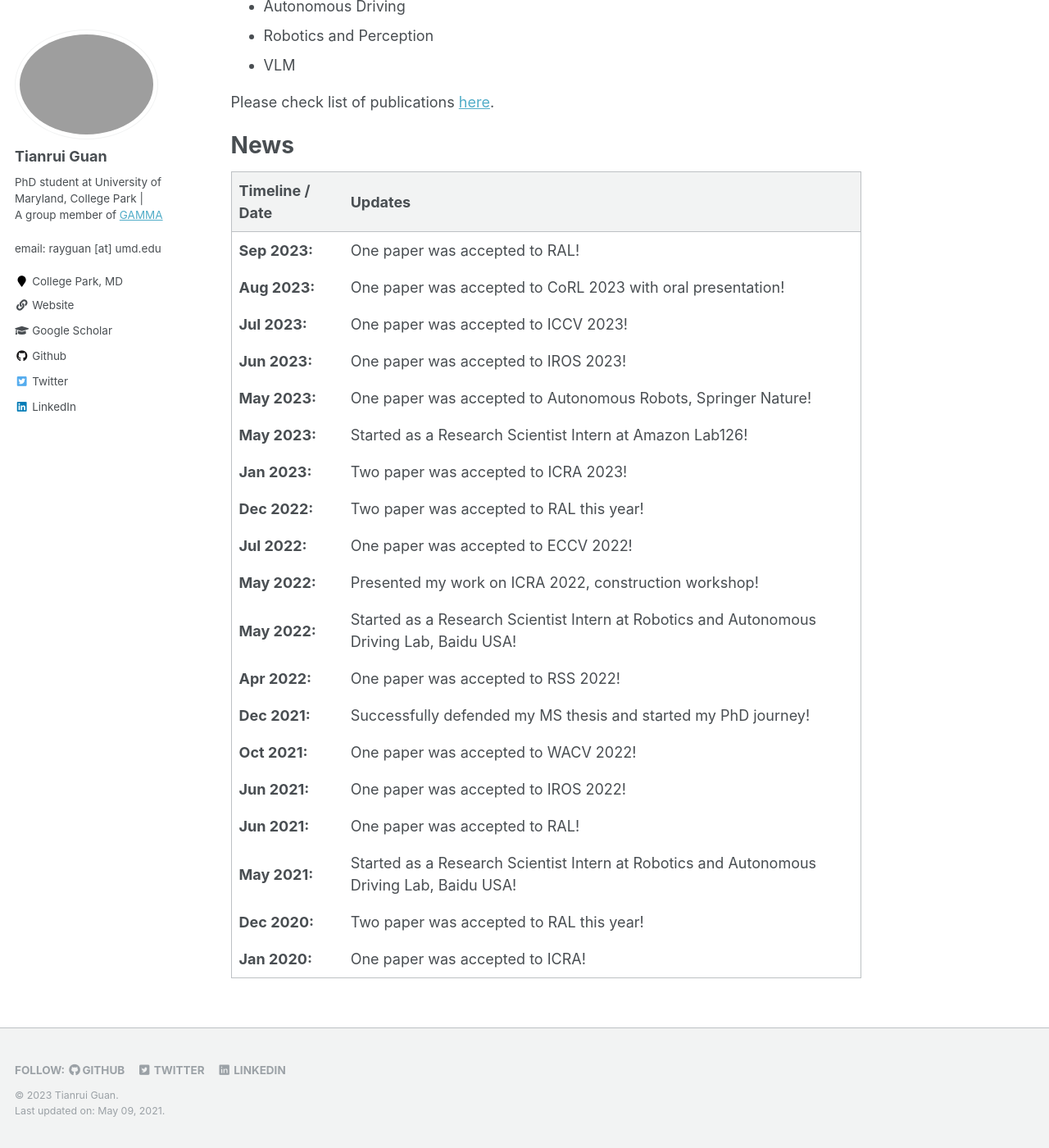
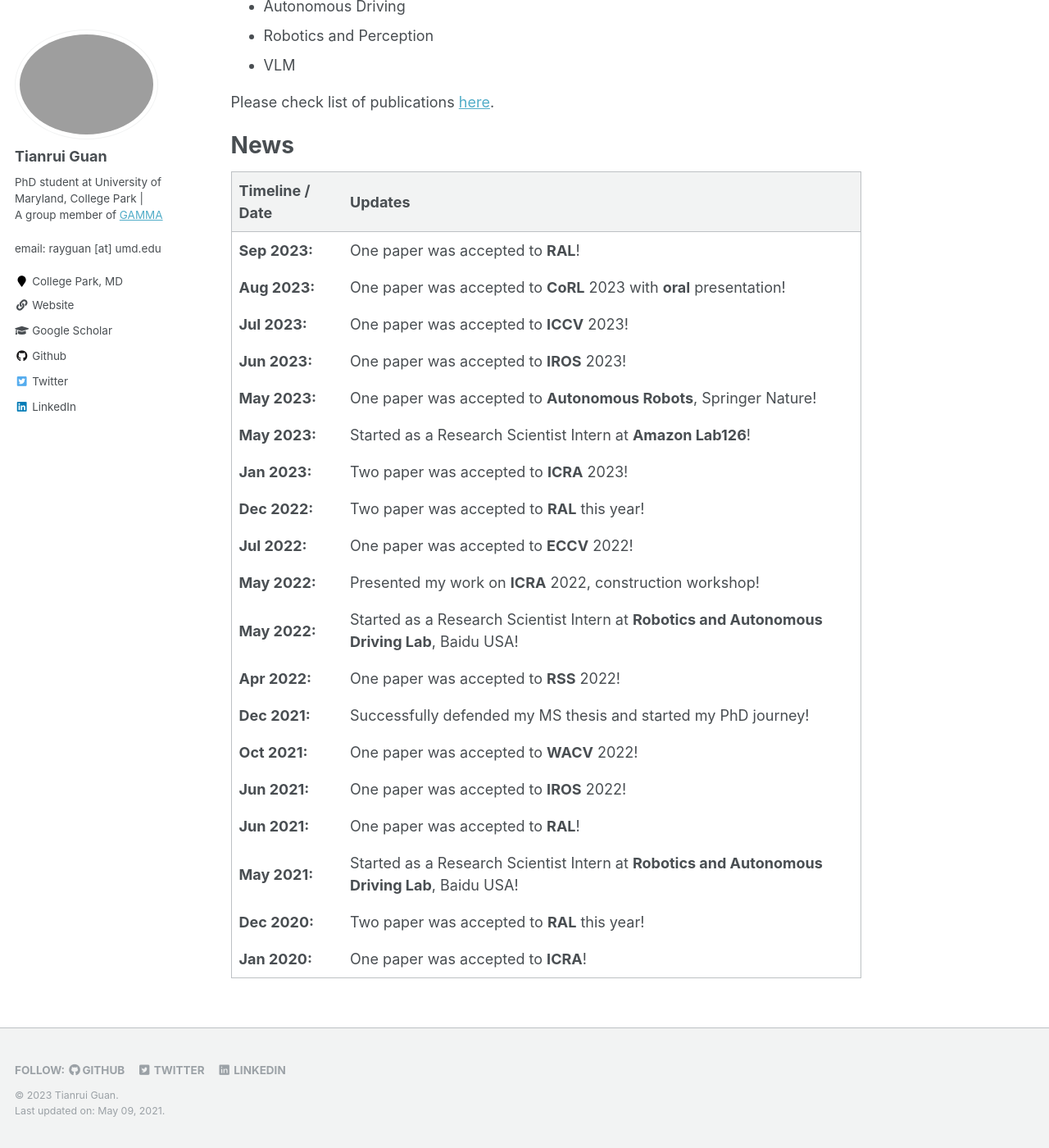
Before and after one commit to rayguan97/rayguan97.github.io, a Jekyll site: the page built from _pages/about.md, in a window 1280 px wide and 1400 px high, scrolled down 472 px. Shown: the whole window at 82% size. Built offline with Jekyll 4.4.1, drawn with Linux system fonts in a browser that asks for light colours.

Commit message:
update timeline

```diff
--- a/_pages/about.md
+++ b/_pages/about.md
@@ -65,22 +65,22 @@ td, th {
 
 | Timeline / Date         |   Updates   |
 | ----------------------  | ----------- |
-| **Sep 2023:** | One paper was accepted to RAL!  |
-| **Aug 2023:** | One paper was accepted to CoRL 2023 with oral presentation!  |
-| **Jul 2023:** | One paper was accepted to ICCV 2023!     |
-| **Jun 2023:** | One paper was accepted to IROS 2023!     |
-| **May 2023:** | One paper was accepted to Autonomous Robots, Springer Nature!    |
-| **May 2023:** | Started as a Research Scientist Intern at Amazon Lab126!    |
-| **Jan 2023:** | Two paper was accepted to ICRA 2023!     |
-| **Dec 2022:** | Two paper was accepted to RAL this year! |
-| **Jul 2022:** | One paper was accepted to ECCV 2022!    |
-| **May 2022:** | Presented my work on ICRA 2022, construction workshop!    |
-| **May 2022:** | Started as a Research Scientist Intern at Robotics and Autonomous Driving Lab, Baidu USA!    |
-| **Apr 2022:** | One paper was accepted to RSS 2022!    |
+| **Sep 2023:** | One paper was accepted to **RAL**!  |
+| **Aug 2023:** | One paper was accepted to **CoRL** 2023 with **oral** presentation!  |
+| **Jul 2023:** | One paper was accepted to **ICCV** 2023!     |
+| **Jun 2023:** | One paper was accepted to **IROS** 2023!     |
+| **May 2023:** | One paper was accepted to **Autonomous Robots**, Springer Nature!    |
+| **May 2023:** | Started as a Research Scientist Intern at **Amazon Lab126**!    |
+| **Jan 2023:** | Two paper was accepted to **ICRA** 2023!     |
+| **Dec 2022:** | Two paper was accepted to **RAL** this year! |
+| **Jul 2022:** | One paper was accepted to **ECCV** 2022!    |
+| **May 2022:** | Presented my work on **ICRA** 2022, construction workshop!    |
+| **May 2022:** | Started as a Research Scientist Intern at **Robotics and Autonomous Driving Lab**, Baidu USA!    |
+| **Apr 2022:** | One paper was accepted to **RSS** 2022!    |
 | **Dec 2021:** | Successfully defended my MS thesis and started my PhD journey!    |
-| **Oct 2021:** | One paper was accepted to WACV 2022!    |
-| **Jun 2021:** | One paper was accepted to IROS 2022!    |
-| **Jun 2021:** | One paper was accepted to RAL!  |
-| **May 2021:** | Started as a Research Scientist Intern at Robotics and Autonomous Driving Lab, Baidu USA!    |
-| **Dec 2020:** | Two paper was accepted to RAL this year! |
-| **Jan 2020:** | One paper was accepted to ICRA! |
+| **Oct 2021:** | One paper was accepted to **WACV** 2022!    |
+| **Jun 2021:** | One paper was accepted to **IROS** 2022!    |
+| **Jun 2021:** | One paper was accepted to **RAL**!  |
+| **May 2021:** | Started as a Research Scientist Intern at **Robotics and Autonomous Driving Lab**, Baidu USA!    |
+| **Dec 2020:** | Two paper was accepted to **RAL** this year! |
+| **Jan 2020:** | One paper was accepted to **ICRA**! |
```
